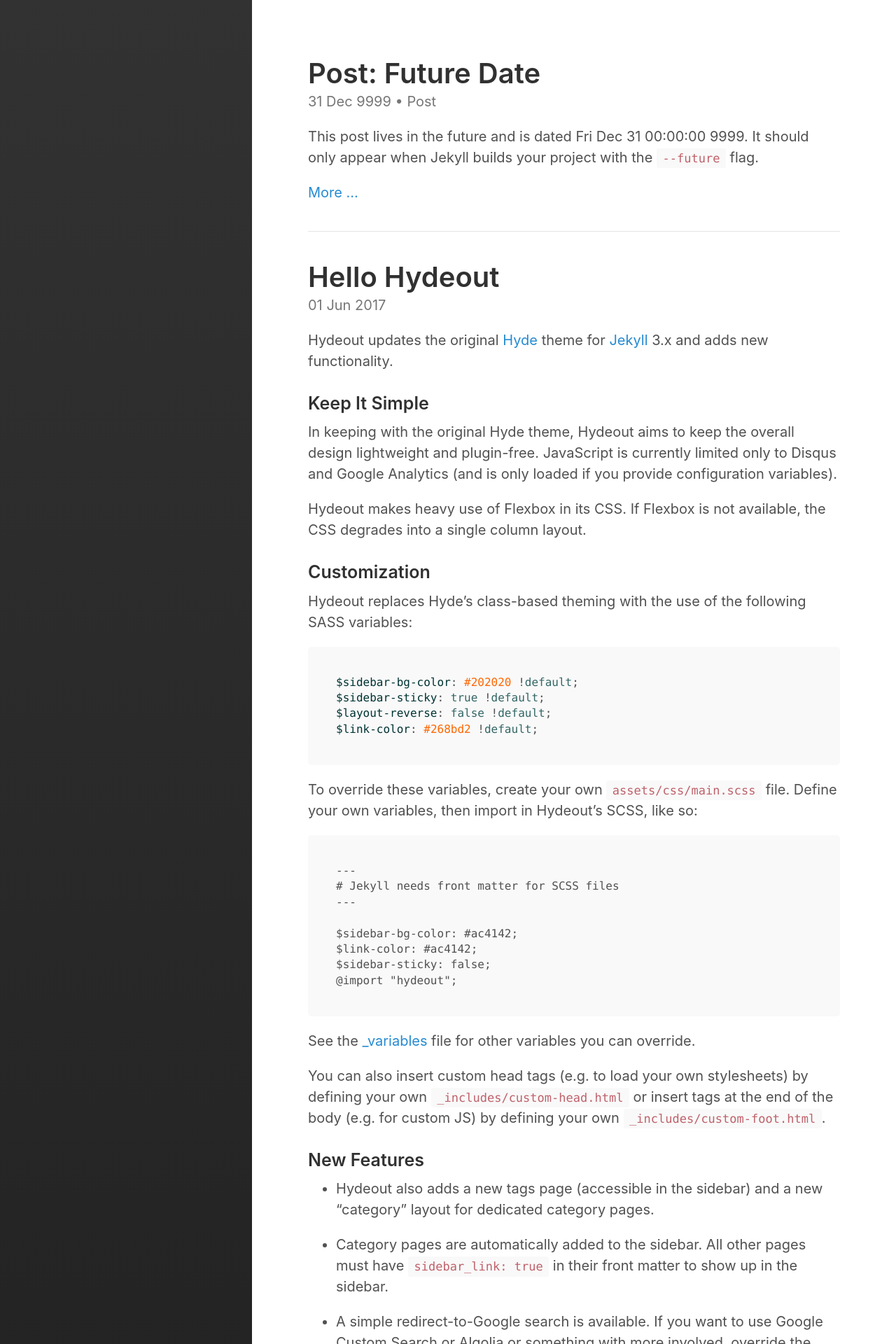
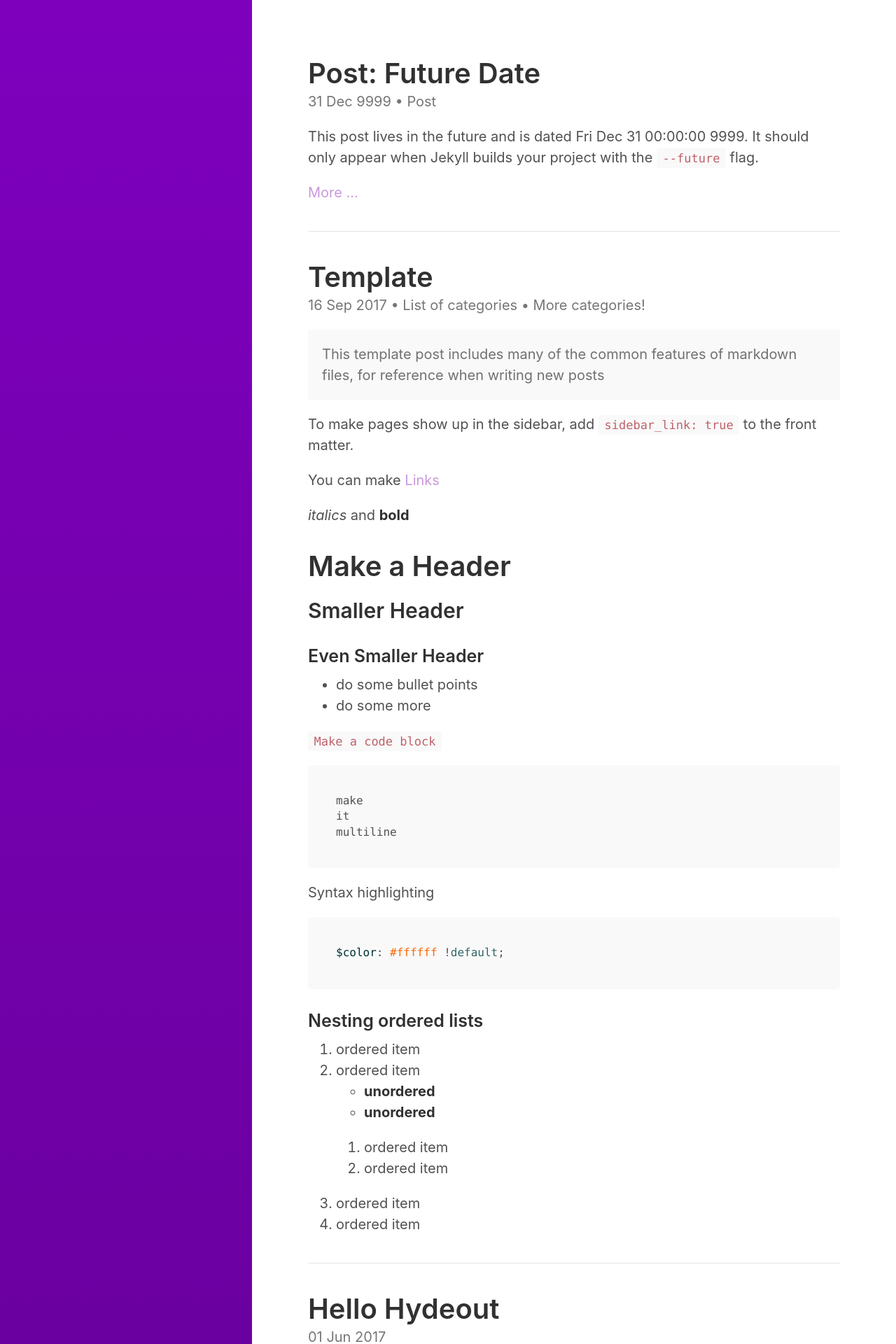
Before and after one commit to htw6174/htw6174.github.io, a Jekyll site: the page built from index.html, in a window 1280 px wide. Shown: the top 1920 px of the page at 70% size. Built offline with Jekyll 4.4.1, drawn with Linux system fonts in a browser that asks for light colours; the list of posts is cut into pages by our own code; some of the changed text lies outside the part shown.

Commit message:
added test post

````diff
--- a/_config.yml
+++ b/_config.yml
@@ -3,9 +3,9 @@ markdown:         kramdown
 highlighter:      rouge
 
 # Setup
-title:            Hydeout
-tagline:          'A Jekyll theme'
-description:      'The <a href="http://hyde.getpoole.com" target="_blank">Hyde</a> theme for <a href="http://jekyllrb.com" target="_blank">Jekyll</a>, refreshed.'
+title:            Hardy Whitney
+tagline:          'Home'
+description:      'My webpage'
 url:              https://fongandrew.github.io/hydeout
 baseurl:          # the optional subpath of your site, e.g. "/blog"
                   # NB: This applies to all pages in your Jekyll site.
--- /dev/null
+++ b/_posts/2017-9-16-template.md
@@ -0,0 +1,54 @@
+---
+layout: post #category, default, index, page, post, search, tags
+title: "Template"
+categories:
+  - List of categories
+  - More categories!
+tags:
+  - List of tags
+  - More tags!
+sidebar_link: false
+excerpt_separator:  <!--more--> #use to keep whole post on the front page
+---
+
+<p class="message">
+  This template post includes many of the common features of markdown files, for reference when writing new posts
+</p>
+
+To make pages show up in the sidebar, add `sidebar_link: true` to the front
+matter.
+
+You can make [Links](www.google.com)
+
+*italics* and **bold**
+
+# Make a Header
+## Smaller Header
+### Even Smaller Header
+
+* do some bullet points
+* do some more
+
+`Make a code block`
+
+```
+make
+it
+multiline
+```
+
+Syntax highlighting
+```scss
+$color: #ffffff !default;
+```
+
+### Nesting ordered lists
+
+1. ordered item
+2. ordered item
+  * **unordered**
+  * **unordered**
+    1. ordered item
+    2. ordered item
+3. ordered item
+4. ordered item
--- a/assets/css/main.scss
+++ b/assets/css/main.scss
@@ -3,4 +3,6 @@
 # only main files contain this front matter, not partials.
 ---
 
+$sidebar-bg-color: #660099;
+$link-color: #c999dd;
 @import "hydeout";
````
Also changed, not shown: _drafts/template.md (added, +51 -0 lines).
